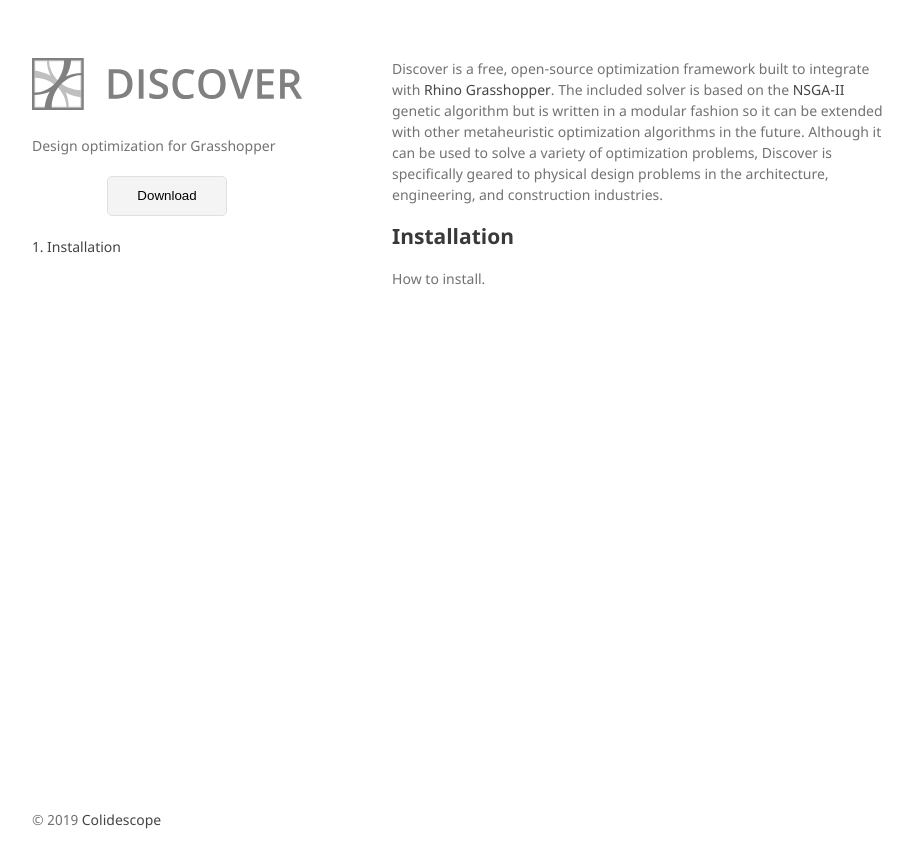
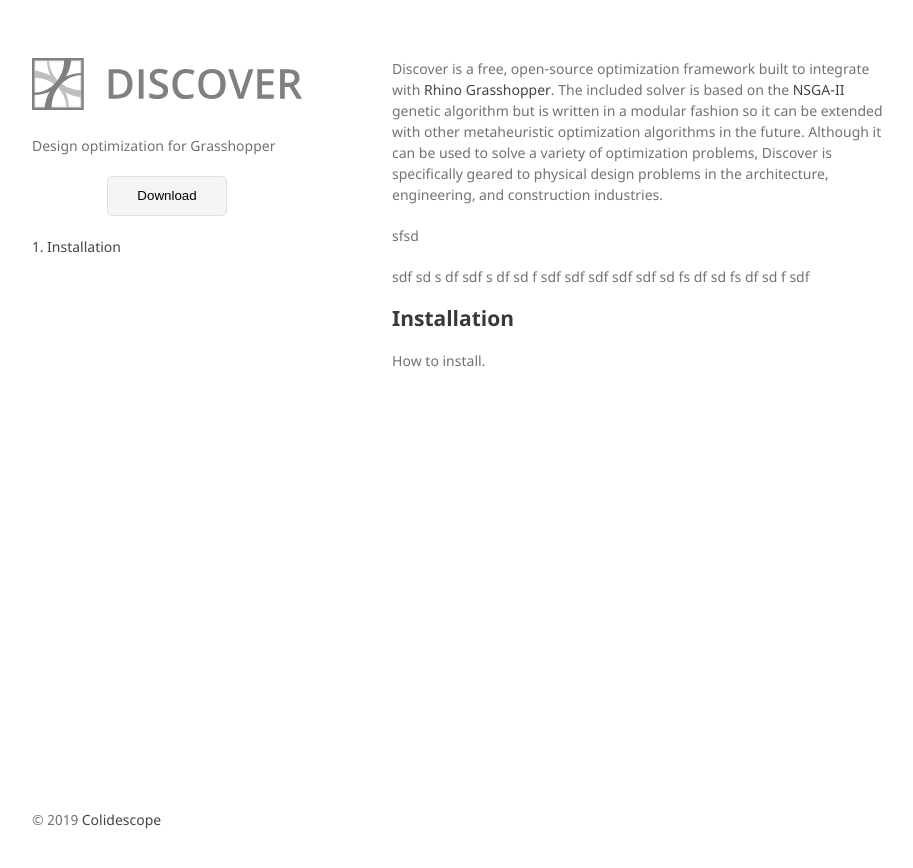
Before and after one commit to colidescope/discover, a Jekyll site: the page built from docs/index.md, in a window 1280 px wide. Shown: the top 868 px of the page, without its empty margins (178-1091 px from the left). Built offline with Jekyll 4.4.1, drawn with Linux system fonts in a browser that asks for light colours.

Commit message:
Update index.md

```diff
--- a/docs/index.md
+++ b/docs/index.md
@@ -4,6 +4,34 @@
 
 Discover is a free, open-source optimization framework built to integrate with [Rhino](https://rhino3d.com) [Grasshopper](http://grasshopper3d.com). The included solver is based on the [NSGA-II](https://ieeexplore.ieee.org/document/996017) genetic algorithm but is written in a modular fashion so it can be extended with other metaheuristic optimization algorithms in the future. Although it can be used to solve a variety of optimization problems, Discover is specifically geared to physical design problems in the architecture, engineering, and construction industries.
 
+
+sfsd
+
+sdf
+sd
+s
+df
+sdf
+s
+df
+sd
+f
+sdf
+sdf
+sdf
+sdf
+sdf
+sd
+fs
+df
+sd
+fs
+df
+sd
+f
+sdf
+
+
 ## Installation
 
 How to install.
```
